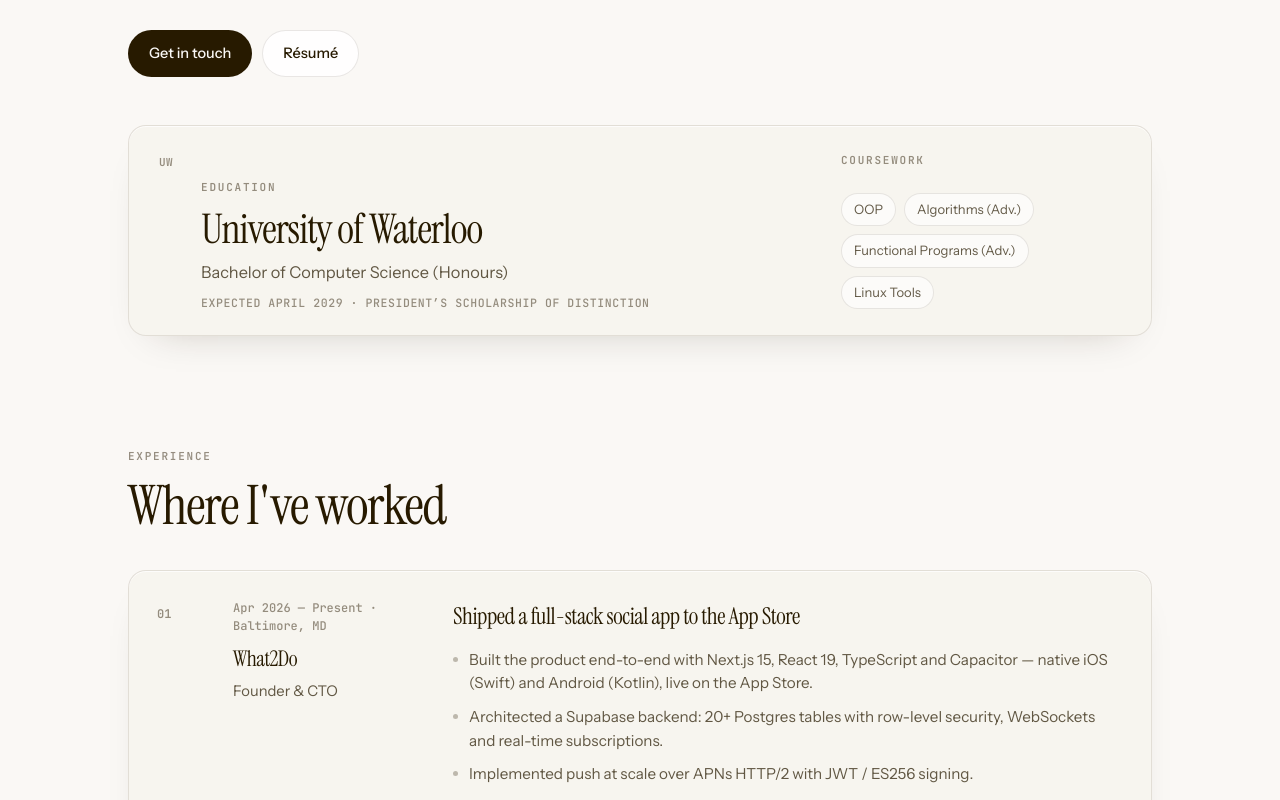
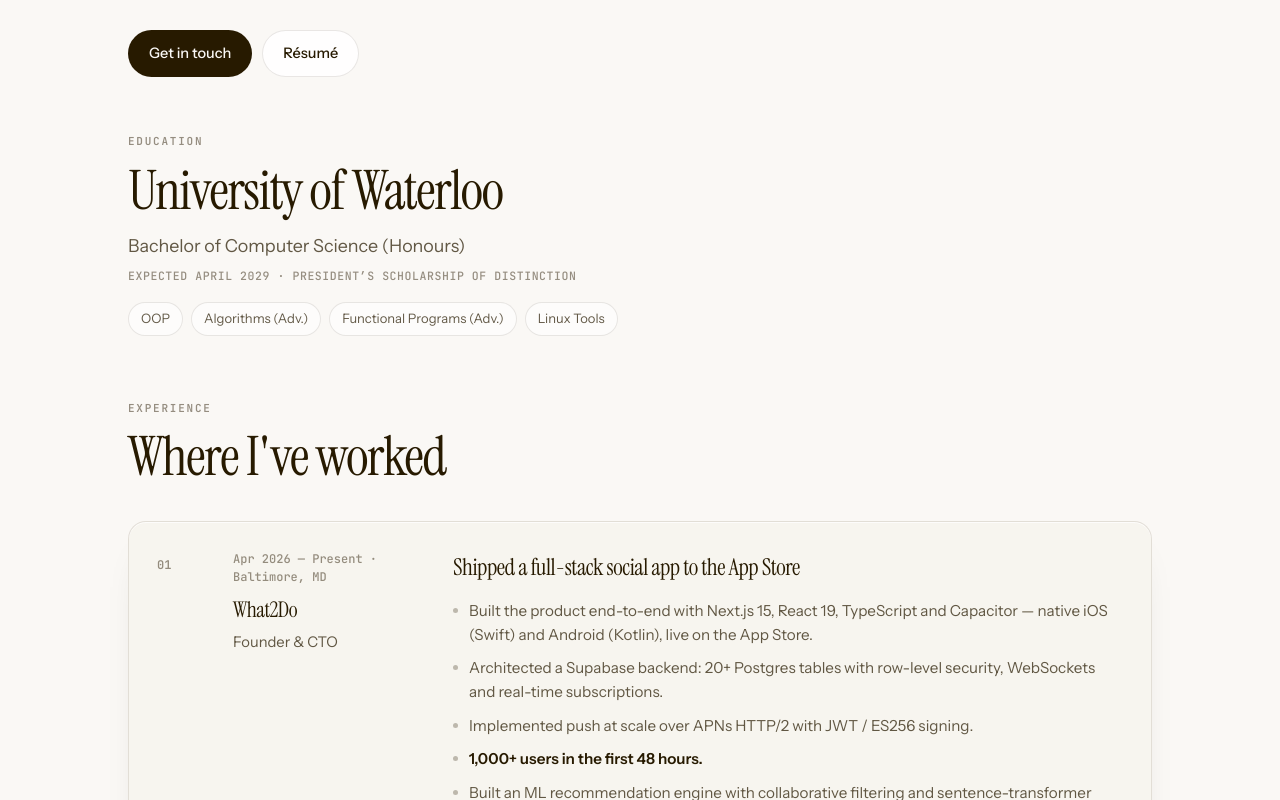
Before and after one commit to kj12354/kj12354.github.io, a React (Vite) app: page / in a window 1280 px wide. Shown: the part 1600-2400 px from the top of the page. Built offline with nearby package versions, Linux system fonts and the light colour scheme.

Commit message:
Restyle education as a heading stack and shrink OpsCraft.
Drop the empty-middle education card, download the résumé as Krishnam_Resume.pdf, and cut the OpsCraft blurb down to a normal project card.

Co-authored-by: Cursor <cursoragent@cursor.com>

```diff
--- a/src/components/Contact.tsx
+++ b/src/components/Contact.tsx
@@ -18,7 +18,7 @@ const Contact = () => {
               <MailIcon />
               k2jhalani@uwaterloo.ca
             </a>
-            <a className="btn btn-ghost" href="/resume.pdf" download="Krishnam_Jhalani_Resume.pdf">
+            <a className="btn btn-ghost" href="/resume.pdf" download="Krishnam_Resume.pdf">
               Résumé
             </a>
           </div>
--- a/src/components/Education.tsx
+++ b/src/components/Education.tsx
@@ -4,17 +4,13 @@ const Education = () => {
   return (
     <section className="edu-section" id="education">
       <div className="wrap">
-        <article className="edu-panel reveal">
-          <span className="query-num">UW</span>
-          <div className="edu-main">
+        <div className="section-head reveal">
           <span className="section-label">Education</span>
-            <h2 className="edu-school">University of Waterloo</h2>
-            <p className="edu-degree">Bachelor of Computer Science (Honours)</p>
-            <p className="edu-meta">Expected April 2029 · President’s Scholarship of Distinction</p>
+          <h2 className="section-title">University of Waterloo</h2>
         </div>
-          <div className="edu-courses">
-            <span className="section-label">Coursework</span>
-            <div className="chips">
+        <p className="edu-degree reveal">Bachelor of Computer Science (Honours)</p>
+        <p className="edu-meta reveal">Expected April 2029 · President’s Scholarship of Distinction</p>
+        <div className="chips reveal">
           {courses.map((c) => (
             <span className="chip" key={c}>
               {c}
@@ -22,8 +18,6 @@ const Education = () => {
           ))}
         </div>
       </div>
-        </article>
-      </div>
     </section>
   );
 };
--- a/src/components/Manifesto.tsx
+++ b/src/components/Manifesto.tsx
@@ -20,7 +20,7 @@ const Manifesto = () => {
           <a className="btn btn-primary" href="#contact">
             Get in touch
           </a>
-          <a className="btn btn-ghost" href="/resume.pdf" download="Krishnam_Jhalani_Resume.pdf">
+          <a className="btn btn-ghost" href="/resume.pdf" download="Krishnam_Resume.pdf">
             Résumé
           </a>
         </div>
--- a/src/components/Navbar.tsx
+++ b/src/components/Navbar.tsx
@@ -60,7 +60,7 @@ const Navbar = () => {
           <a
             className="menu-cta"
             href="/resume.pdf"
-            download="Krishnam_Jhalani_Resume.pdf"
+            download="Krishnam_Resume.pdf"
             onClick={() => setOpen(false)}
           >
             Résumé
--- a/src/components/Projects.tsx
+++ b/src/components/Projects.tsx
@@ -123,10 +123,10 @@ const projects: Project[] = [
     n: '11',
     name: 'OpsCraft',
     kind: 'DevOps education platform · sandboxed missions',
-    desc: 'MVP for instructor-authored YAML missions: three levels (700 / 750 / 1000 XP) served by a Next.js app and an API that boots degraded when Docker or the database are missing — /health says so, POST /runs returns a 503 that names what to start. 22 unit/content tests pass, ruff-clean, typechecked. Fixed a verifier that ignored expect_body (any 200 would pass), an image_exists alias so Level 2 actually loads, and an API that used to refuse to start without Docker. Level 2 bakes node:20-bookworm-slim into DinD for offline FROM; Level 3 is a real git remote over SSH plus a post-receive runner on Actions-shaped YAML (not Gitea, because the sandbox has no internet). Scores recompute from an append-only event log. Sandbox provisioning, the PTY bridge, live grading, and 4 integration tests are built and skip cleanly until Docker is up.',
+    desc: 'Instructor-authored YAML missions on Next.js: three levels (700 / 750 / 1000 XP) with an API that boots degraded when Docker or the database are missing — /health says so, POST /runs names what to start. Level 2 runs DinD offline; Level 3 is a real git remote over SSH. Scores recompute from an append-only event log; 22 tests pass.',
     metrics: [
-      { v: '3', k: 'Levels · 700/750/1000 XP' },
-      { v: '22', k: 'Unit/content tests' },
+      { v: '3', k: 'Levels' },
+      { v: '22', k: 'Tests' },
       { v: '503', k: 'Honest degrade' },
     ],
     tags: ['Next.js', 'TypeScript', 'Python', 'Docker', 'DinD', 'YAML', 'SSH', 'CI'],
--- a/src/index.css
+++ b/src/index.css
@@ -373,37 +373,14 @@ button { font: inherit; background: none; border: 0; color: inherit; }
 }
 .manifesto-lead em { font-style: italic; }
 .edu-section {
-  padding: 0 0 24px;
+  padding: 8px 0 0;
   background: var(--bg);
 }
-.edu-panel {
-  display: grid;
-  grid-template-columns: auto 1fr minmax(220px, 280px);
-  gap: 8px 28px;
-  align-items: end;
-  border: 1px solid var(--line);
-  border-radius: 18px;
-  background: var(--card);
-  padding: 26px 30px 24px;
-  box-shadow: var(--shadow-card);
-}
-.edu-panel .query-num {
-  align-self: start;
-  padding-top: 2px;
-  color: var(--ink-mute);
-}
-.edu-school {
-  font-family: var(--font-display);
-  font-weight: 400;
-  font-size: clamp(1.85rem, 3.4vw, 2.55rem);
-  letter-spacing: -0.025em;
-  line-height: 1.08;
-  margin-top: 8px;
-}
+.edu-section .section-head { margin-bottom: 14px; }
 .edu-degree {
   color: var(--ink-soft);
-  font-size: 1.02rem;
-  margin-top: 8px;
+  font-size: 1.12rem;
+  line-height: 1.45;
 }
 .edu-meta {
   font-family: var(--font-mono);
@@ -411,20 +388,10 @@ button { font: inherit; background: none; border: 0; color: inherit; }
   color: var(--ink-mute);
   letter-spacing: 0.05em;
   text-transform: uppercase;
-  margin-top: 10px;
+  margin-top: 8px;
 }
-.edu-courses {
-  display: flex;
-  flex-direction: column;
-  gap: 12px;
-  padding-bottom: 2px;
-}
-@media (max-width: 760px) {
-  .edu-panel {
-    grid-template-columns: 1fr;
-    gap: 16px;
-  }
-}
+.edu-section .chips { margin-top: 18px; }
+.edu-section + .section { padding-top: 64px; }
 
 .manifesto-punch {
   font-family: var(--font-display);
```
Lines whose indentation alone changed are shown as unchanged.
